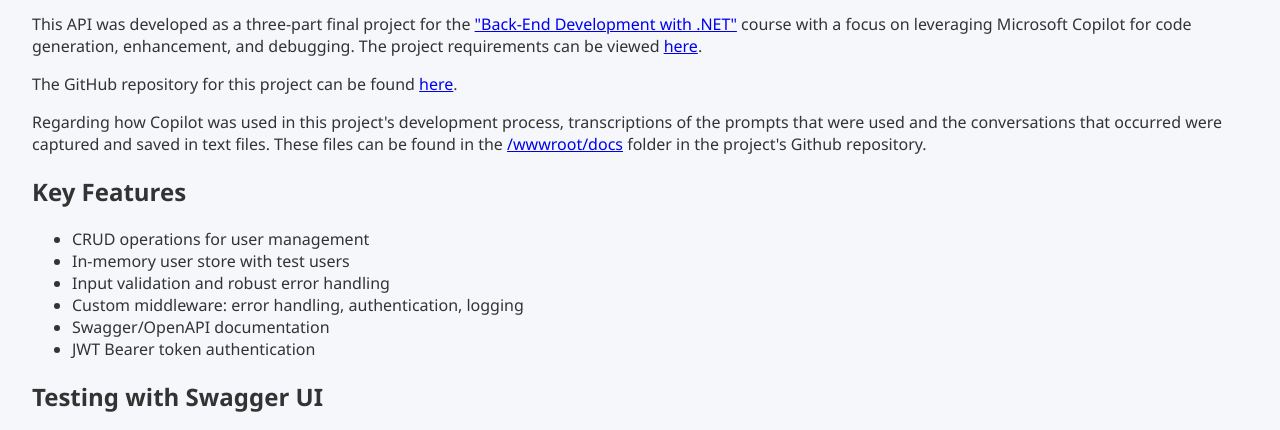
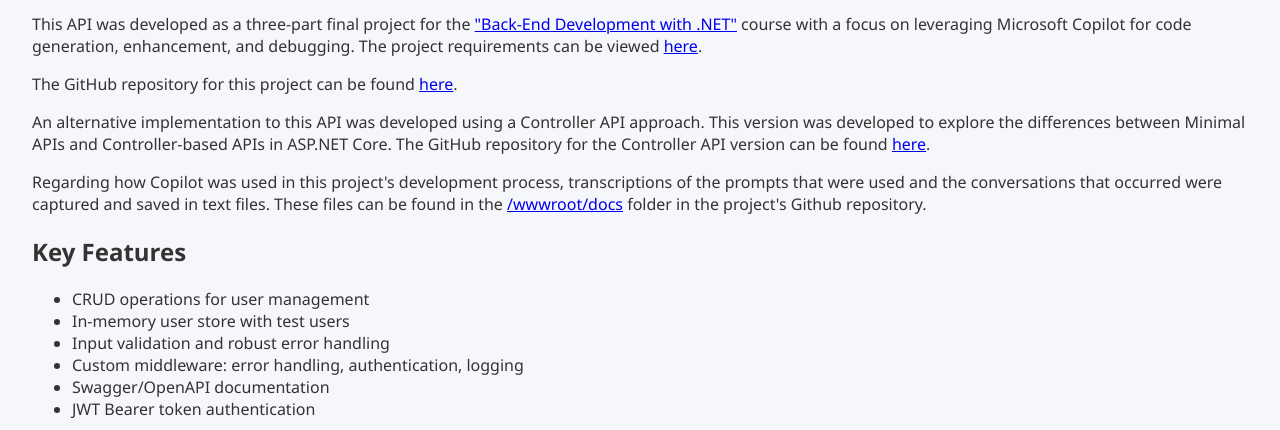
Before and after one commit to dotnetmurf/BackEndDevFinalProject, a plain HTML site: page wwwroot/index.html in a window 1280 px wide. Shown: the part 370-800 px from the top of the page. Drawn offline with Linux system fonts and the light colour scheme.

Commit message:
Add description of alternative Controller API implementation and clarify Copilot usage documentation location

```diff
--- a/wwwroot/index.html
+++ b/wwwroot/index.html
@@ -50,11 +50,17 @@
                     href="https://github.com/dotnetmurf/BackEndDevFinalProject" target="_blank">here</a>.
             </p>
             <p>
+                An alternative implementation to this API was developed using a Controller API approach. This version
+                was developed to explore the differences between Minimal APIs and Controller-based APIs in ASP.NET Core.
+                The GitHub repository for the Controller API version can be found <a
+                    href="https://github.com/dotnetmurf/TechHiveAPI" target="_blank">here</a>.
+            </p>
+            <p>
                 Regarding how Copilot was used in this project's development process, transcriptions of the prompts
                 that were used and the conversations that occurred were captured and saved in text files. These files
-                can be found in the <a href="https://github.com/dotnetmurf/BackEndDevFinalProject/tree/master/wwwroot/docs"
-                    target="_blank">/wwwroot/docs</a>
-                folder in the project's Github repository.
+                can be found in the <a
+                    href="https://github.com/dotnetmurf/BackEndDevFinalProject/tree/master/wwwroot/docs"
+                    target="_blank">/wwwroot/docs</a> folder in the project's Github repository.
             </p>
             <h2>Key Features</h2>
             <ul>
```
